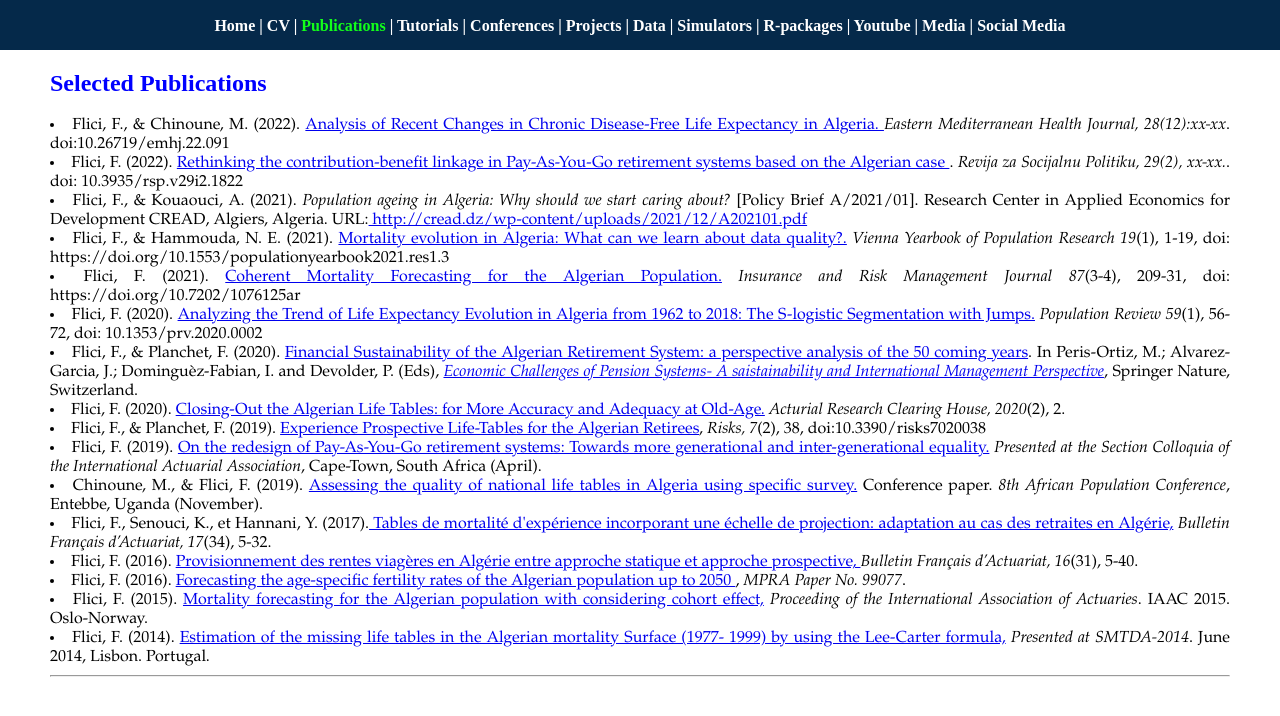
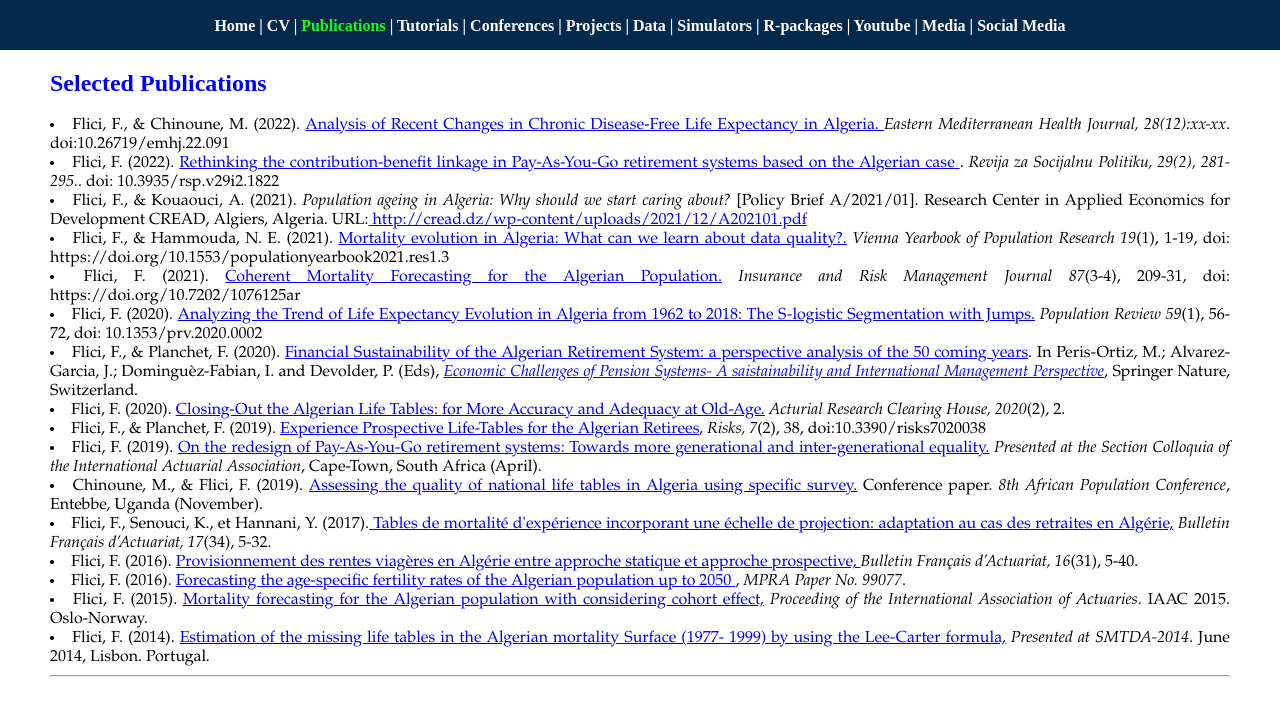
Before and after one commit to Farid-FLICI/farid-flici.github.io, a Jekyll site: the page pub.html, which Jekyll copies as it is, in a window 1280 px wide. Shown: the top 716 px of the page. Built offline with Jekyll 4.4.1, drawn with Linux system fonts in a browser that asks for light colours.

Commit message:
Update pub.html

```diff
--- a/pub.html
+++ b/pub.html
@@ -115,7 +115,7 @@ h3 {
    <a>
    <a href="http://www.rsp.hr/ojs2/index.php/rsp/article/viewFile/1822/1561"  target="_blank">
    Rethinking the contribution-benefit linkage in Pay-As-You-Go retirement systems based on the Algerian case </a>.
-   <i> Revija za Socijalnu Politiku, 29(2), xx-xx.</i>. doi: 10.3935/rsp.v29i2.1822 </li>
+   <i> Revija za Socijalnu Politiku, 29(2), 281-295.</i>. doi: 10.3935/rsp.v29i2.1822 </li>
 
 <li> Flici, F., & Kouaouci, A. (2021). <i>Population ageing in Algeria: Why should we start caring about?</i> [Policy Brief A/2021/01].
   Research Center in Applied Economics for Development CREAD, Algiers, Algeria. URL:<a href="http://cread.dz/wp-content/uploads/2021/12/A202101.pdf" target="_blank">
```
